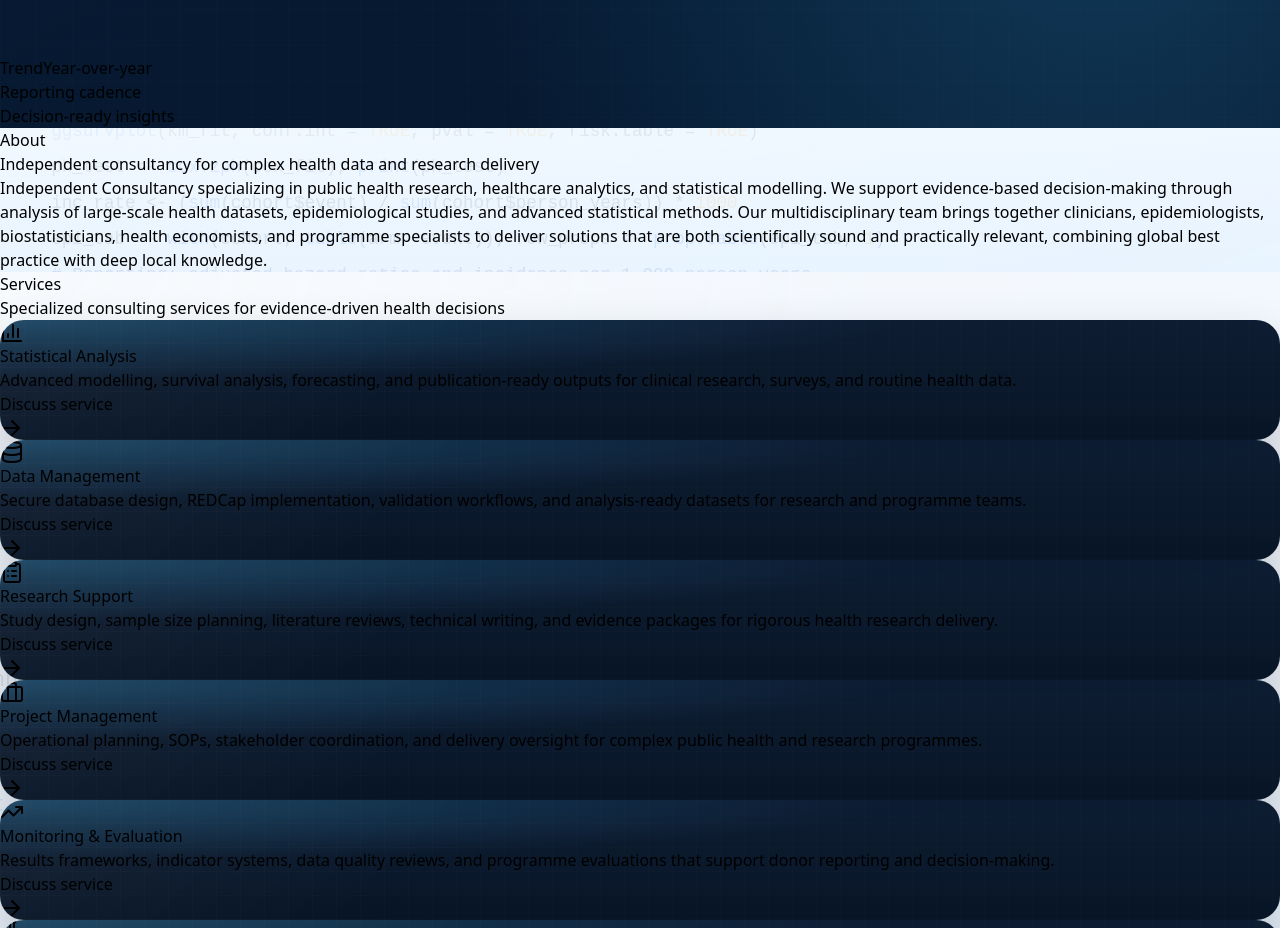
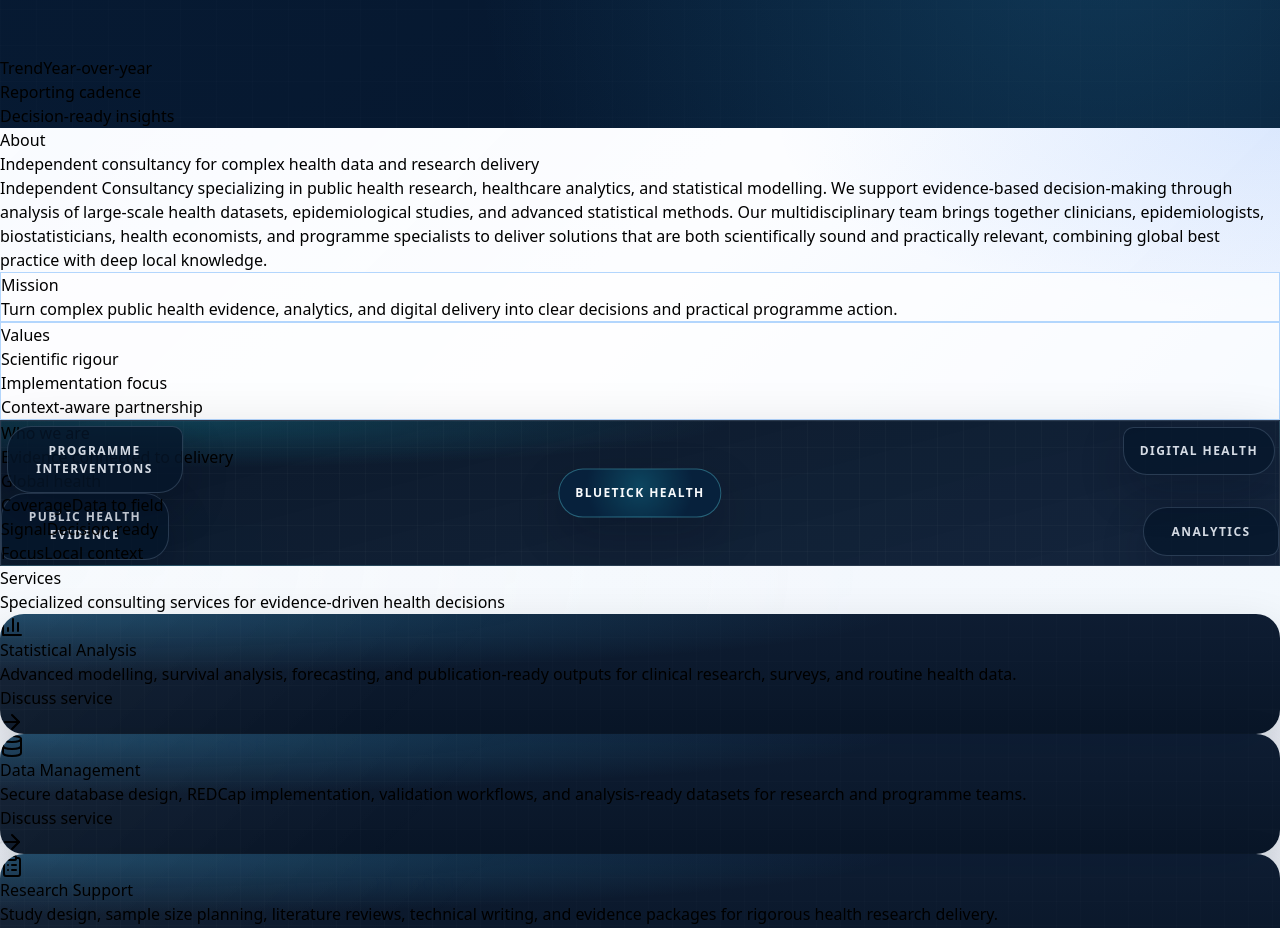
Before and after one commit to MTHermann/Bluetick-Health-public-health-consulting-website, a React (Vite) app: page / in a window 1280 px wide. Shown: the part 2420-3348 px from the top of the page. Built offline with nearby package versions, Linux system fonts and the light colour scheme; the HTML template or start-up script is replaced by a standard one.

Commit message:
Refine About section presentation
Co-authored-by: MTHermann <158726671+MTHermann@users.noreply.github.com>

```diff
--- a/src/index.css
+++ b/src/index.css
@@ -90,6 +90,187 @@
   background:
     linear-gradient(180deg, rgba(240, 248, 255, 0.98), rgba(233, 244, 255, 0.98)),
     #eaf4ff;
+}
+
+.about-signature-section {
+  position: relative;
+  overflow: hidden;
+  background:
+    radial-gradient(80% 65% at 12% 10%, rgba(59, 130, 246, 0.12), rgba(59, 130, 246, 0) 62%),
+    linear-gradient(180deg, rgba(236, 245, 255, 0.98), rgba(228, 239, 251, 0.98)),
+    #e8f1fb;
+}
+
+.about-signature-section::before {
+  content: '';
+  position: absolute;
+  inset: 0;
+  z-index: 0;
+  pointer-events: none;
+  background-image:
+    linear-gradient(rgba(15, 23, 42, 0.04) 1px, transparent 1px),
+    linear-gradient(90deg, rgba(15, 23, 42, 0.04) 1px, transparent 1px),
+    radial-gradient(circle at 12% 18%, rgba(59, 130, 246, 0.12) 0 1px, transparent 1.5px),
+    radial-gradient(circle at 82% 30%, rgba(14, 165, 233, 0.1) 0 1px, transparent 1.5px),
+    radial-gradient(circle at 68% 76%, rgba(59, 130, 246, 0.08) 0 1px, transparent 1.5px);
+  background-size: 32px 32px, 32px 32px, 180px 180px, 220px 220px, 210px 210px;
+  opacity: 0.45;
+}
+
+.about-signature-shell {
+  position: relative;
+  isolation: isolate;
+  background:
+    linear-gradient(135deg, rgba(255, 255, 255, 0.76), rgba(255, 255, 255, 0.88) 48%, rgba(231, 240, 255, 0.92)),
+    rgba(231, 240, 255, 0.94);
+  backdrop-filter: blur(8px);
+}
+
+.about-signature-shell::before {
+  content: '';
+  position: absolute;
+  inset: 0;
+  z-index: 0;
+  pointer-events: none;
+  background:
+    radial-gradient(90% 95% at 100% 0%, rgba(59, 130, 246, 0.12), rgba(59, 130, 246, 0) 44%),
+    radial-gradient(85% 75% at 0% 100%, rgba(14, 165, 233, 0.1), rgba(14, 165, 233, 0) 42%);
+}
+
+.about-signature-shell > * {
+  position: relative;
+  z-index: 1;
+}
+
+.about-signature-panel {
+  border: 1px solid rgba(147, 197, 253, 0.7);
+  background: rgba(255, 255, 255, 0.64);
+  box-shadow: inset 0 1px 0 rgba(255, 255, 255, 0.28);
+}
+
+.about-signal-board {
+  position: relative;
+  isolation: isolate;
+  overflow: hidden;
+  border: 1px solid rgba(148, 163, 184, 0.2);
+  background:
+    radial-gradient(120% 90% at 14% 0%, rgba(34, 211, 238, 0.2), rgba(34, 211, 238, 0) 36%),
+    linear-gradient(165deg, rgba(5, 18, 36, 0.98), rgba(7, 25, 49, 0.94));
+  box-shadow: 0 28px 65px rgba(2, 8, 23, 0.24);
+}
+
+.about-signal-board::before {
+  content: '';
+  position: absolute;
+  inset: 0;
+  z-index: 0;
+  pointer-events: none;
+  background-image:
+    linear-gradient(rgba(255, 255, 255, 0.05) 1px, transparent 1px),
+    linear-gradient(90deg, rgba(255, 255, 255, 0.05) 1px, transparent 1px);
+  background-size: 26px 26px;
+  opacity: 0.45;
+}
+
+.about-signal-board > * {
+  position: relative;
+  z-index: 1;
+}
+
+.about-network-svg {
+  position: absolute;
+  inset: 0;
+  height: 100%;
+  width: 100%;
+  z-index: 0;
+}
+
+.about-network-node {
+  position: absolute;
+  z-index: 1;
+  display: inline-flex;
+  align-items: center;
+  justify-content: center;
+  border: 1px solid rgba(191, 219, 254, 0.18);
+  background: rgba(6, 23, 43, 0.78);
+  padding: 0.9rem 1rem;
+  text-align: center;
+  box-shadow: 0 18px 45px rgba(2, 8, 23, 0.24);
+}
+
+.about-network-node--northwest {
+  left: 0;
+  top: 0;
+  max-width: 10.5rem;
+  border-radius: 1.5rem 1.5rem 1.5rem 0.65rem;
+}
+
+.about-network-node--northeast {
+  right: 0;
+  top: 0.9rem;
+  min-width: 8.5rem;
+  border-radius: 1.5rem 1.5rem 0.65rem 1.5rem;
+}
+
+.about-network-node--southeast {
+  right: 0.25rem;
+  bottom: 1.1rem;
+  min-width: 8.5rem;
+  border-radius: 0.65rem 1.5rem 1.5rem 1.5rem;
+}
+
+.about-network-node--southwest {
+  bottom: 0;
+  left: 0.35rem;
+  max-width: 11rem;
+  border-radius: 1.5rem 0.65rem 1.5rem 1.5rem;
+}
+
+.about-network-node--core {
+  left: 50%;
+  top: 50%;
+  min-width: 10rem;
+  transform: translate(-50%, -50%);
+  border-radius: 9999px;
+  border-color: rgba(103, 232, 249, 0.32);
+  background:
+    radial-gradient(circle at 50% 35%, rgba(34, 211, 238, 0.2), rgba(34, 211, 238, 0) 62%),
+    rgba(8, 34, 61, 0.96);
+}
+
+.about-network-node-label {
+  font-size: 0.75rem;
+  font-weight: 600;
+  line-height: 1.5;
+  letter-spacing: 0.12em;
+  text-transform: uppercase;
+  color: rgba(226, 232, 240, 0.94);
+}
+
+.about-network-node-label--core {
+  color: #f8fafc;
+}
+
+@media (max-width: 640px) {
+  .about-network-node {
+    padding: 0.75rem 0.8rem;
+  }
+
+  .about-network-node--northwest,
+  .about-network-node--southwest {
+    max-width: 8.25rem;
+  }
+
+  .about-network-node--northeast,
+  .about-network-node--southeast,
+  .about-network-node--core {
+    min-width: 7.5rem;
+  }
+
+  .about-network-node-label {
+    font-size: 0.65rem;
+    letter-spacing: 0.08em;
+  }
 }
 
 .section-bg-services {
--- a/src/pages/ConsultingWebsite.jsx
+++ b/src/pages/ConsultingWebsite.jsx
@@ -523,9 +523,10 @@ function HomePage({
         </div>
       </section>
 
-      <section className="section-code-bg section-bg-about px-6 py-24">
+      <section className="section-code-bg section-bg-about about-signature-section px-6 py-24">
         <div className="mx-auto max-w-6xl">
-          <div className="max-w-4xl rounded-[28px] border border-blue-200 bg-[#e7f0ff] p-8 shadow-[0_18px_40px_rgba(15,23,42,0.08)] md:p-12">
+          <div className="about-signature-shell grid gap-10 overflow-hidden rounded-[32px] border border-blue-200/80 p-8 shadow-[0_24px_60px_rgba(15,23,42,0.12)] md:p-12 lg:grid-cols-[minmax(0,1.1fr)_minmax(320px,0.9fr)] lg:items-center">
+            <div className="max-w-3xl">
               <p className="text-sm font-semibold uppercase tracking-[0.22em] text-blue-700">About</p>
               <h2 className="mt-4 text-3xl font-semibold tracking-[-0.03em] text-slate-950 md:text-4xl">
                 Independent consultancy for complex health data and research delivery
@@ -538,6 +539,85 @@ function HomePage({
                 solutions that are both scientifically sound and practically relevant, combining global best practice with
                 deep local knowledge.
               </p>
+              <div className="mt-8 grid gap-4 md:grid-cols-2">
+                <div className="about-signature-panel rounded-[24px] p-5">
+                  <p className="text-xs font-semibold uppercase tracking-[0.22em] text-blue-700">Mission</p>
+                  <p className="mt-3 text-sm leading-7 text-slate-600">
+                    Turn complex public health evidence, analytics, and digital delivery into clear decisions and
+                    practical programme action.
+                  </p>
+                </div>
+                <div className="about-signature-panel rounded-[24px] p-5">
+                  <p className="text-xs font-semibold uppercase tracking-[0.22em] text-blue-700">Values</p>
+                  <ul className="mt-3 space-y-2 text-sm leading-7 text-slate-600">
+                    <li>Scientific rigour</li>
+                    <li>Implementation focus</li>
+                    <li>Context-aware partnership</li>
+                  </ul>
+                </div>
+              </div>
+            </div>
+
+            <div aria-hidden="true" className="about-signal-board rounded-[28px] p-6 sm:p-7">
+              <div className="flex items-center justify-between gap-4">
+                <div>
+                  <p className="text-xs font-semibold uppercase tracking-[0.24em] text-cyan-200/90">
+                    Who we are
+                  </p>
+                  <p className="mt-2 text-xl font-semibold text-white">Evidence connected to delivery</p>
+                </div>
+                <div className="rounded-full border border-cyan-300/20 bg-cyan-300/10 px-3 py-1 text-[11px] font-semibold uppercase tracking-[0.18em] text-cyan-100">
+                  Global health
+                </div>
+              </div>
+
+              <div className="about-network relative mt-6 min-h-[320px]">
+                <svg className="about-network-svg" viewBox="0 0 420 320" fill="none" xmlns="http://www.w3.org/2000/svg">
+                  <path d="M210 160L102 78" stroke="rgba(103,232,249,0.45)" strokeWidth="1.5" strokeDasharray="6 8" />
+                  <path d="M210 160L318 92" stroke="rgba(96,165,250,0.42)" strokeWidth="1.5" strokeDasharray="6 8" />
+                  <path d="M210 160L314 244" stroke="rgba(96,165,250,0.38)" strokeWidth="1.5" strokeDasharray="6 8" />
+                  <path d="M210 160L108 242" stroke="rgba(103,232,249,0.4)" strokeWidth="1.5" strokeDasharray="6 8" />
+                  <path d="M102 78C166 42 262 42 318 92" stroke="rgba(148,163,184,0.18)" strokeWidth="1" />
+                  <path d="M108 242C164 278 260 280 314 244" stroke="rgba(148,163,184,0.18)" strokeWidth="1" />
+                  {[{ cx: 102, cy: 78 }, { cx: 318, cy: 92 }, { cx: 314, cy: 244 }, { cx: 108, cy: 242 }, { cx: 210, cy: 160 }].map(
+                    ({ cx, cy }) => (
+                      <circle key={`${cx}-${cy}`} cx={cx} cy={cy} r="4.5" fill="rgba(125,211,252,0.88)" />
+                    ),
+                  )}
+                </svg>
+
+                <div className="about-network-node about-network-node--northwest">
+                  <span className="about-network-node-label">Public health evidence</span>
+                </div>
+                <div className="about-network-node about-network-node--northeast">
+                  <span className="about-network-node-label">Analytics</span>
+                </div>
+                <div className="about-network-node about-network-node--southeast">
+                  <span className="about-network-node-label">Digital health</span>
+                </div>
+                <div className="about-network-node about-network-node--southwest">
+                  <span className="about-network-node-label">Programme interventions</span>
+                </div>
+                <div className="about-network-node about-network-node--core">
+                  <span className="about-network-node-label about-network-node-label--core">Bluetick Health</span>
+                </div>
+              </div>
+
+              <div className="mt-4 grid gap-3 text-left text-xs uppercase tracking-[0.2em] text-slate-300 sm:grid-cols-3">
+                <div className="rounded-2xl border border-white/10 bg-white/5 px-4 py-3">
+                  <span className="block text-[10px] text-slate-400">Coverage</span>
+                  <span className="mt-2 block text-sm font-semibold tracking-[0.08em] text-white">Data to field</span>
+                </div>
+                <div className="rounded-2xl border border-white/10 bg-white/5 px-4 py-3">
+                  <span className="block text-[10px] text-slate-400">Signal</span>
+                  <span className="mt-2 block text-sm font-semibold tracking-[0.08em] text-white">Decision-ready</span>
+                </div>
+                <div className="rounded-2xl border border-white/10 bg-white/5 px-4 py-3">
+                  <span className="block text-[10px] text-slate-400">Focus</span>
+                  <span className="mt-2 block text-sm font-semibold tracking-[0.08em] text-white">Local context</span>
+                </div>
+              </div>
+            </div>
           </div>
         </div>
       </section>
```
Lines whose indentation alone changed are shown as unchanged.
